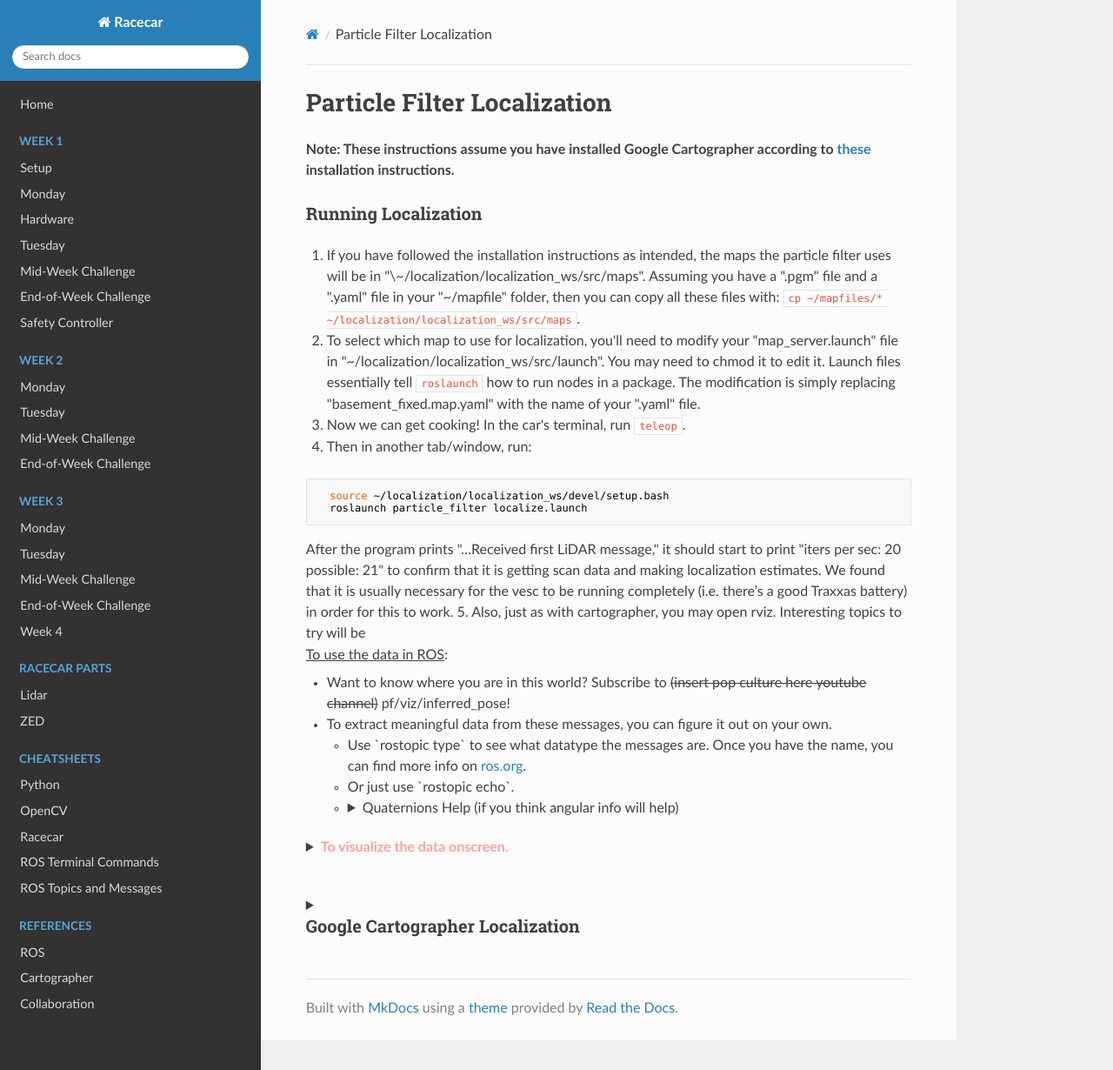
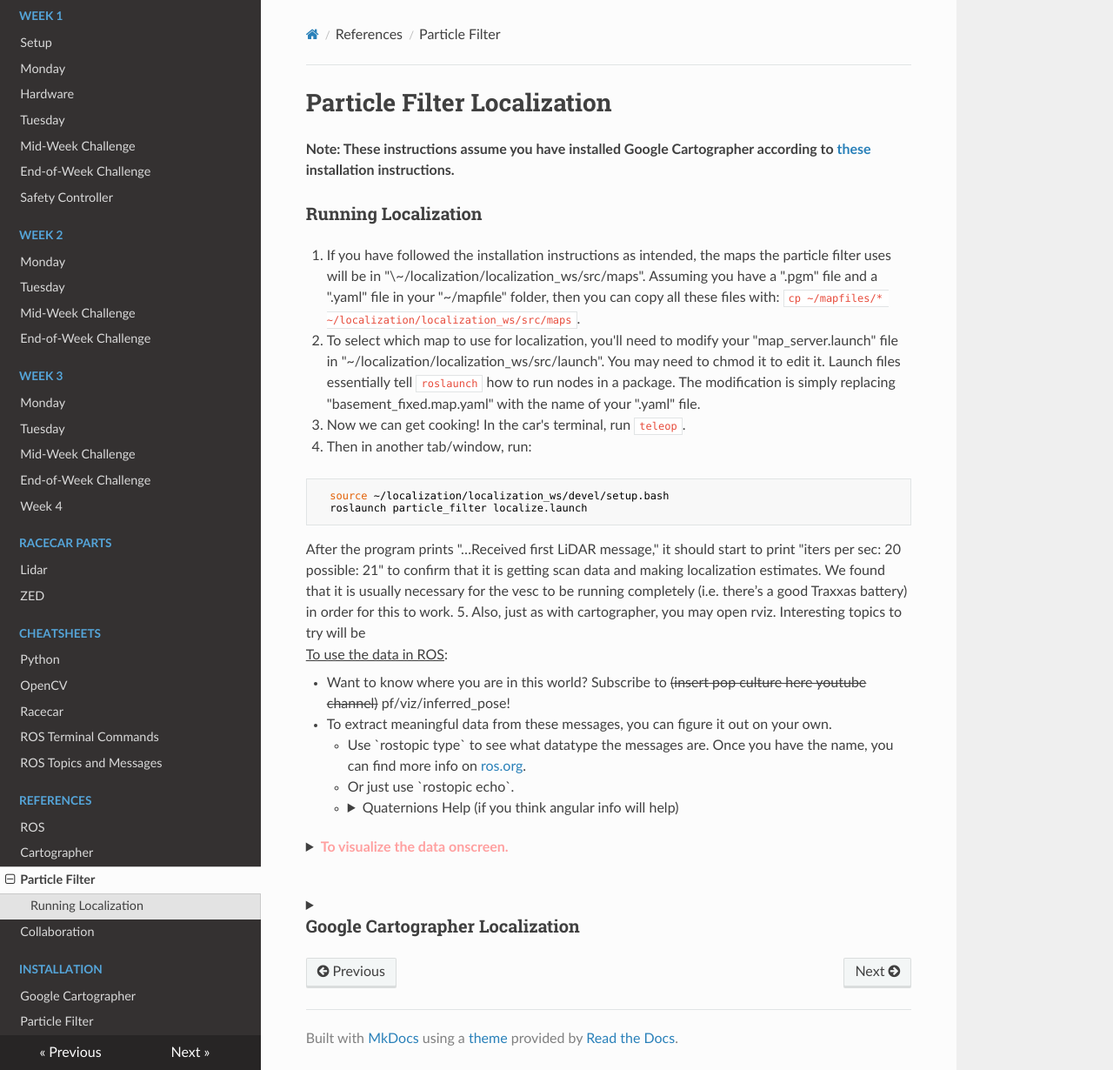
Before and after one commit to ChrisLindland/racecar-website, an MkDocs documentation site: the page built from docs/maps/localization/particle_filter_usage.md, in a window 1280 px wide and 1230 px high. Shown: the whole window at 87% size. Built offline with MkDocs 1.6.1, drawn with Linux system fonts in a browser that asks for light colours; nearby versions of some CDN libraries.

Commit message:
Update mkdocs.yml

```diff
--- a/mkdocs.yml
+++ b/mkdocs.yml
@@ -32,6 +32,7 @@
     - References:
         - ROS: ros-reference/ROS_reference.md
         - Cartographer: maps/cartographer/cartographer_usage.md
+        - Particle Filter: maps/localization/particle_filter_usage.md
         - Collaboration: collab/collab.md
     - Installation:
         - Google Cartographer: maps/cartographer/cartographer_installation.md
```
